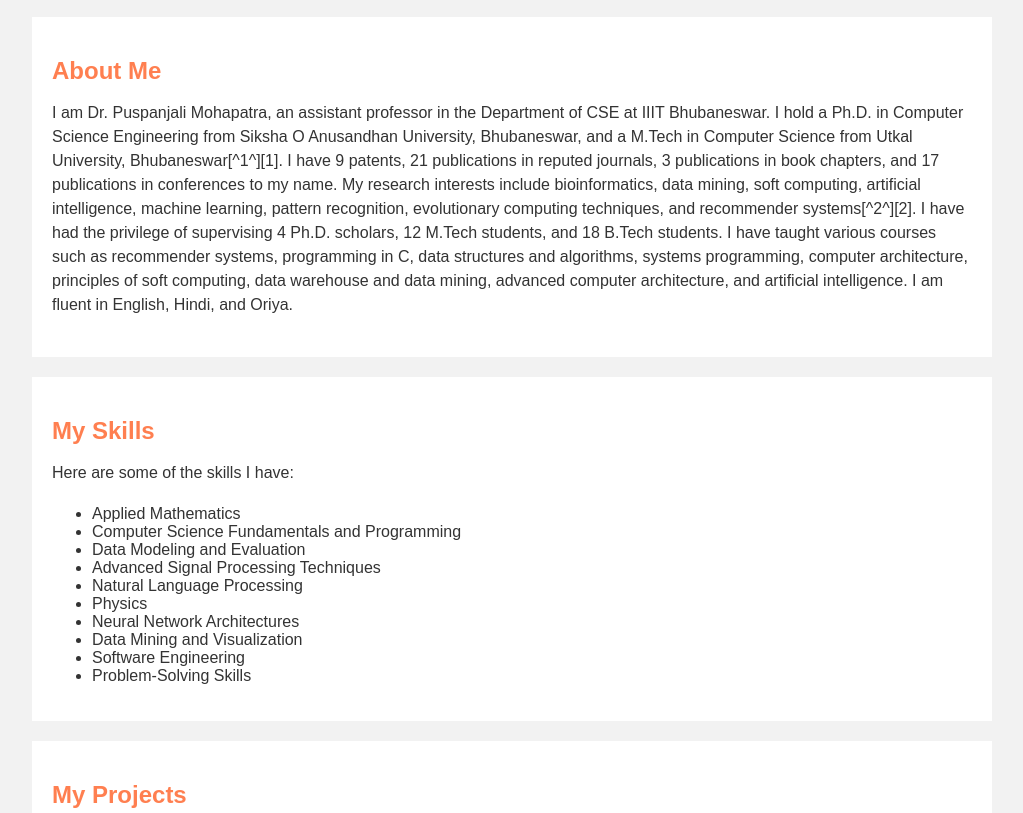
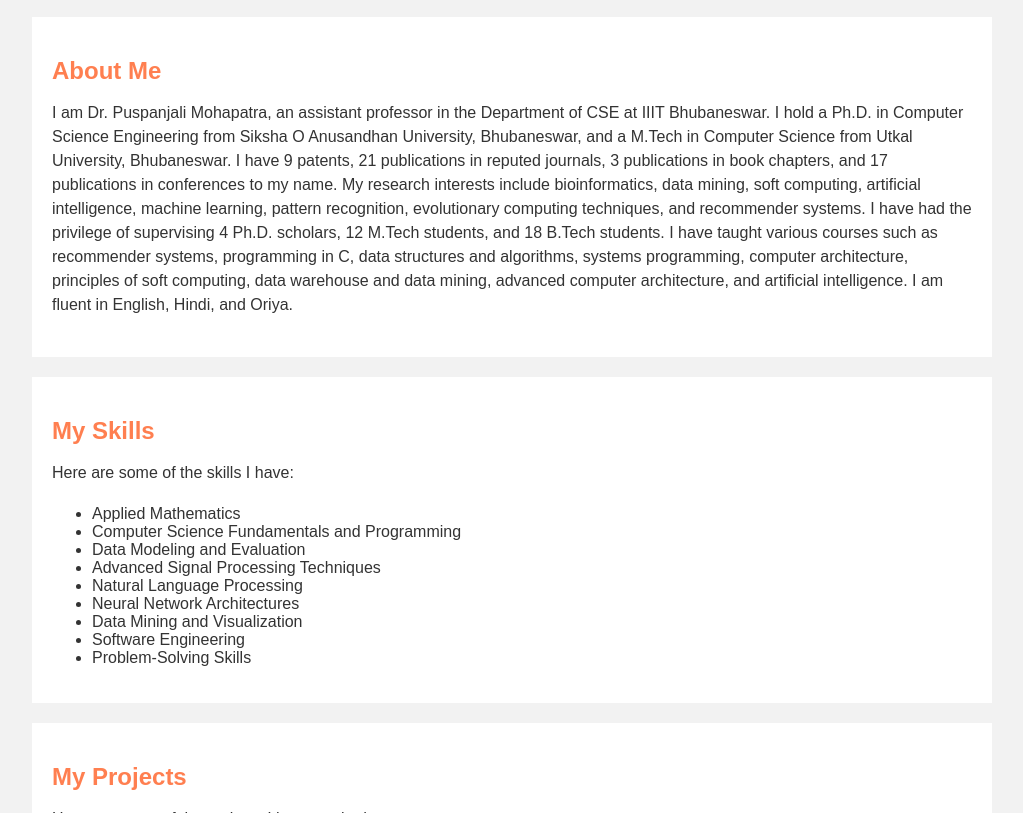
Before and after one commit to PUSPANJALI-M/PUSPANJALI-M, a plain HTML site: page index.html in a window 1280 px wide. Shown: the part 368-1181 px from the top of the page, without its empty margins (128-1151 px from the left). Drawn offline with Linux system fonts and the light colour scheme.

```diff
--- a/index.html
+++ b/index.html
@@ -130,7 +130,7 @@
 		<div class="about">
 			<h2>About Me</h2>
 			<p>
-                I am Dr. Puspanjali Mohapatra, an assistant professor in the Department of CSE at IIIT Bhubaneswar. I hold a Ph.D. in Computer Science Engineering from Siksha O Anusandhan University, Bhubaneswar, and a M.Tech in Computer Science from Utkal University, Bhubaneswar[^1^][1]. I have 9 patents, 21 publications in reputed journals, 3 publications in book chapters, and 17 publications in conferences to my name. My research interests include bioinformatics, data mining, soft computing, artificial intelligence, machine learning, pattern recognition, evolutionary computing techniques, and recommender systems[^2^][2]. I have had the privilege of supervising 4 Ph.D. scholars, 12 M.Tech students, and 18 B.Tech students. I have taught various courses such as recommender systems, programming in C, data structures and algorithms, systems programming, computer architecture, principles of soft computing, data warehouse and data mining, advanced computer architecture, and artificial intelligence. I am fluent in English, Hindi, and Oriya.
+                I am Dr. Puspanjali Mohapatra, an assistant professor in the Department of CSE at IIIT Bhubaneswar. I hold a Ph.D. in Computer Science Engineering from Siksha O Anusandhan University, Bhubaneswar, and a M.Tech in Computer Science from Utkal University, Bhubaneswar. I have 9 patents, 21 publications in reputed journals, 3 publications in book chapters, and 17 publications in conferences to my name. My research interests include bioinformatics, data mining, soft computing, artificial intelligence, machine learning, pattern recognition, evolutionary computing techniques, and recommender systems. I have had the privilege of supervising 4 Ph.D. scholars, 12 M.Tech students, and 18 B.Tech students. I have taught various courses such as recommender systems, programming in C, data structures and algorithms, systems programming, computer architecture, principles of soft computing, data warehouse and data mining, advanced computer architecture, and artificial intelligence. I am fluent in English, Hindi, and Oriya.
             </p>
 		</div>
 		<div class="skills">
@@ -142,7 +142,6 @@
                     <li>Data Modeling and Evaluation</li>
                     <li>Advanced Signal Processing Techniques</li>
                     <li>Natural Language Processing</li>
-                    <li>Physics</li>
                     <li>Neural Network Architectures</li>
                     <li>Data Mining and Visualization</li>
                     <li>Software Engineering</li>
```
